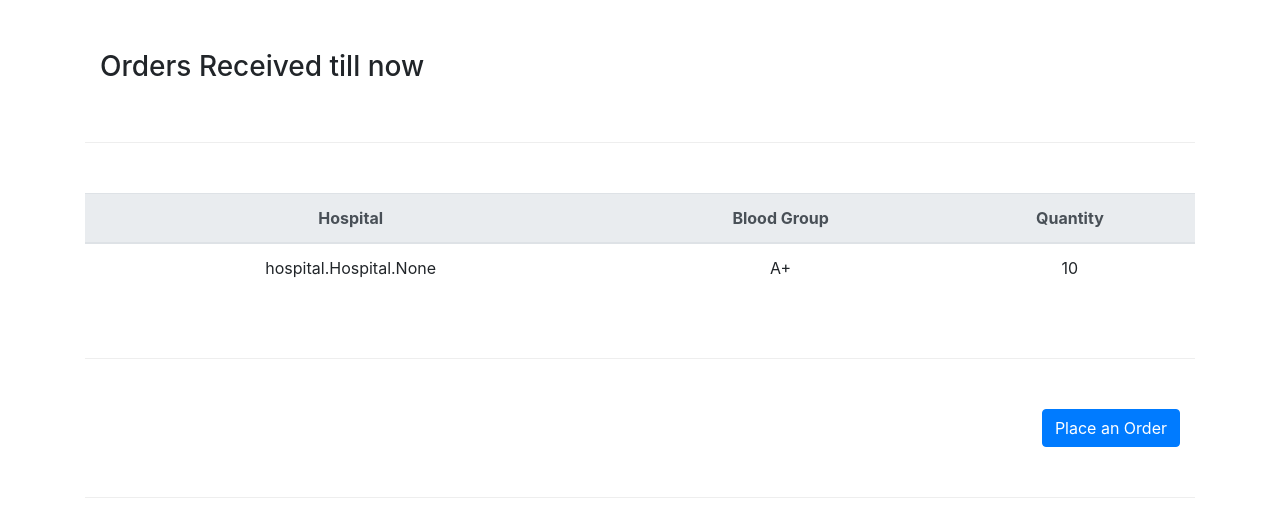
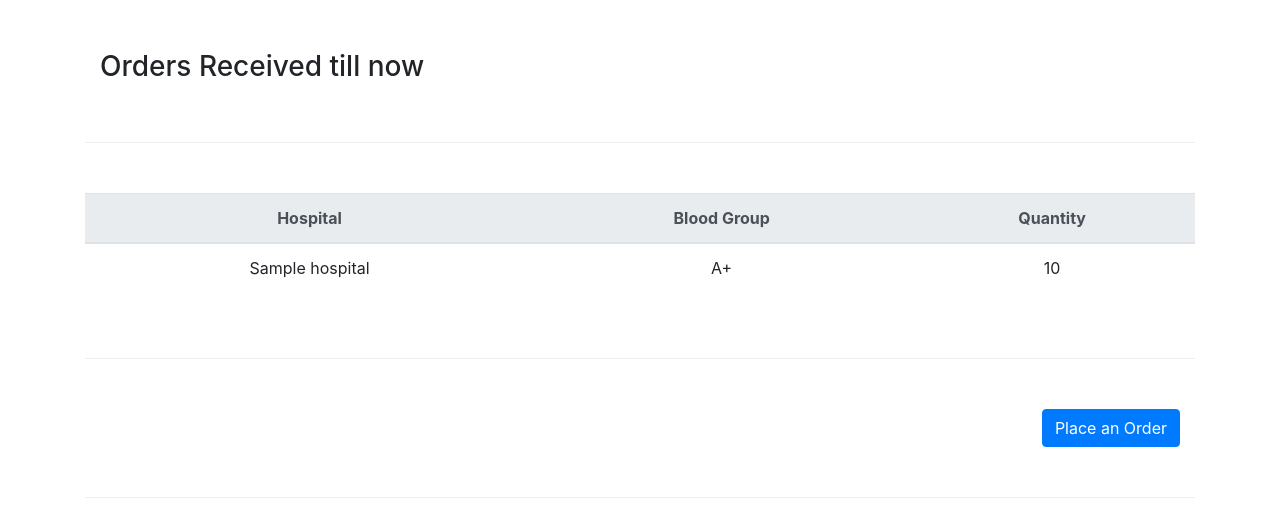
Before and after one commit to MadMaxINDIAN/DBMS_project_Blood_Bank, a Django app: page /o/ in a window 1280 px wide. Shown: the part 76-608 px from the top of the page. Run offline with Django 3.2, Linux system fonts and the light colour scheme; tables that the repository leaves empty hold one stand-in row (values such as "Sample post"); some libraries are stand-ins or nearby versions.

Commit message:
Error solved

```diff
--- a/blood_bank/orders/models.py
+++ b/blood_bank/orders/models.py
@@ -14,11 +14,9 @@
 
 # Create your models here.
 class Order (models.Model):
-    Hospital = models.ManyToManyField(Hospital ,null=False,blank=False)
+    Hospital = models.ForeignKey(Hospital, on_delete=models.CASCADE)
     blood_group = models.CharField(max_length=128, choices=b_group_choices)
     quantity = models.IntegerField()
 
-
-
     def __str__(self):
-        return self.Hospital.name
+        return str(self.id)
--- a/blood_bank/orders/views.py
+++ b/blood_bank/orders/views.py
@@ -10,14 +10,11 @@
     if req.method == 'POST':
         form = CreateOrder(req.POST)
         if form.is_valid():
-            print(type(form.cleaned_data['Hospital'][0]))
-            order = Order(Hospital=form.cleaned_data['Hospital'][0],blood_group=form.cleaned_data['blood_group'],quantity=form.cleaned_data['quantity'] )
-            print(order)
+            form.save()
             return redirect('/o/')
         else:
             print('Form Invalid')
     orders = Order.objects.filter()
-
 	# form = CreateOrder()
     # context =  'form': form
     # if req.method == 'POST':
```
Also changed, not shown: blood_bank/authorisation/templates/orders.html (+1 -41 lines), blood_bank/orders/migrations/0001_initial.py, blood_bank/orders/migrations/0002_auto_20210423_1900.py (deleted).
